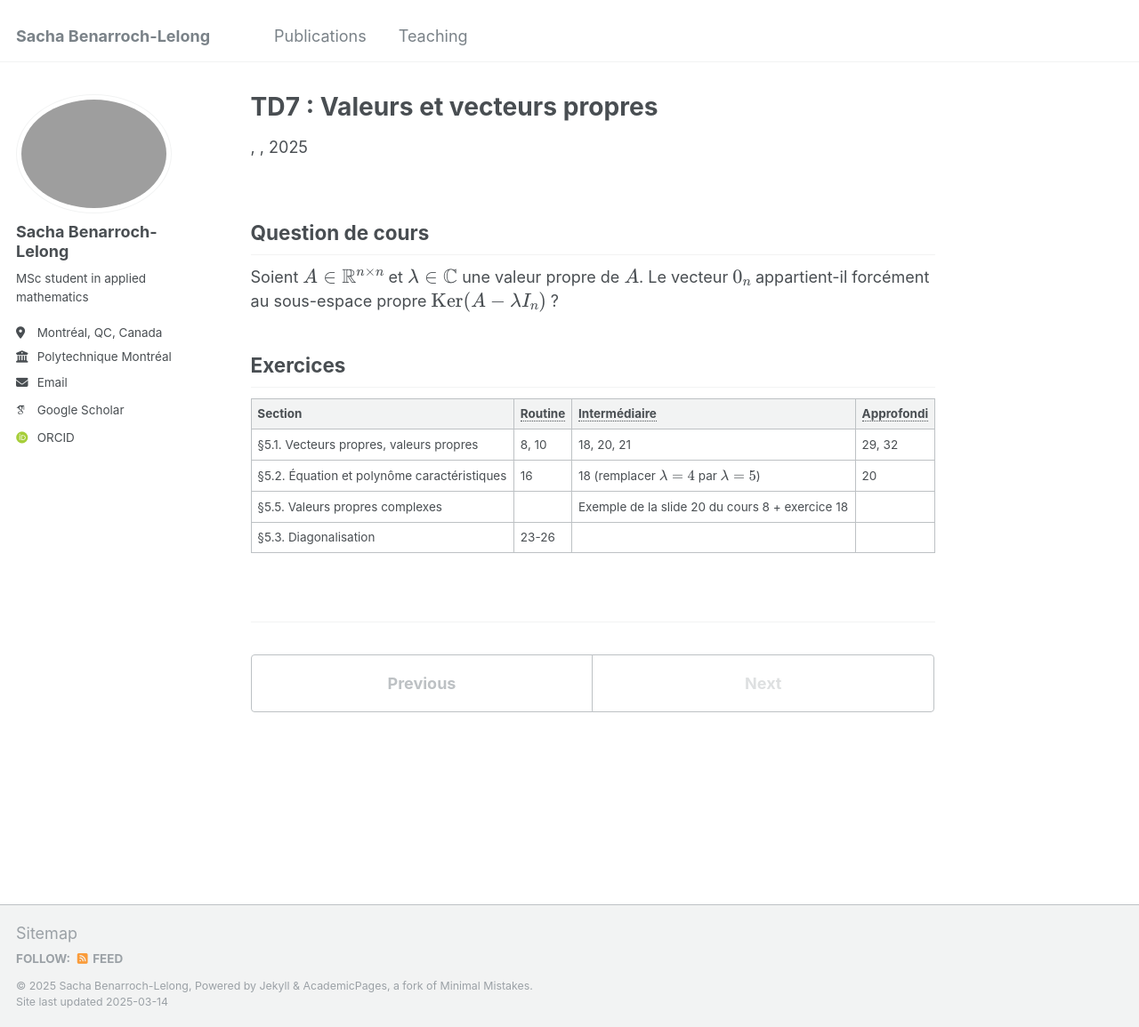
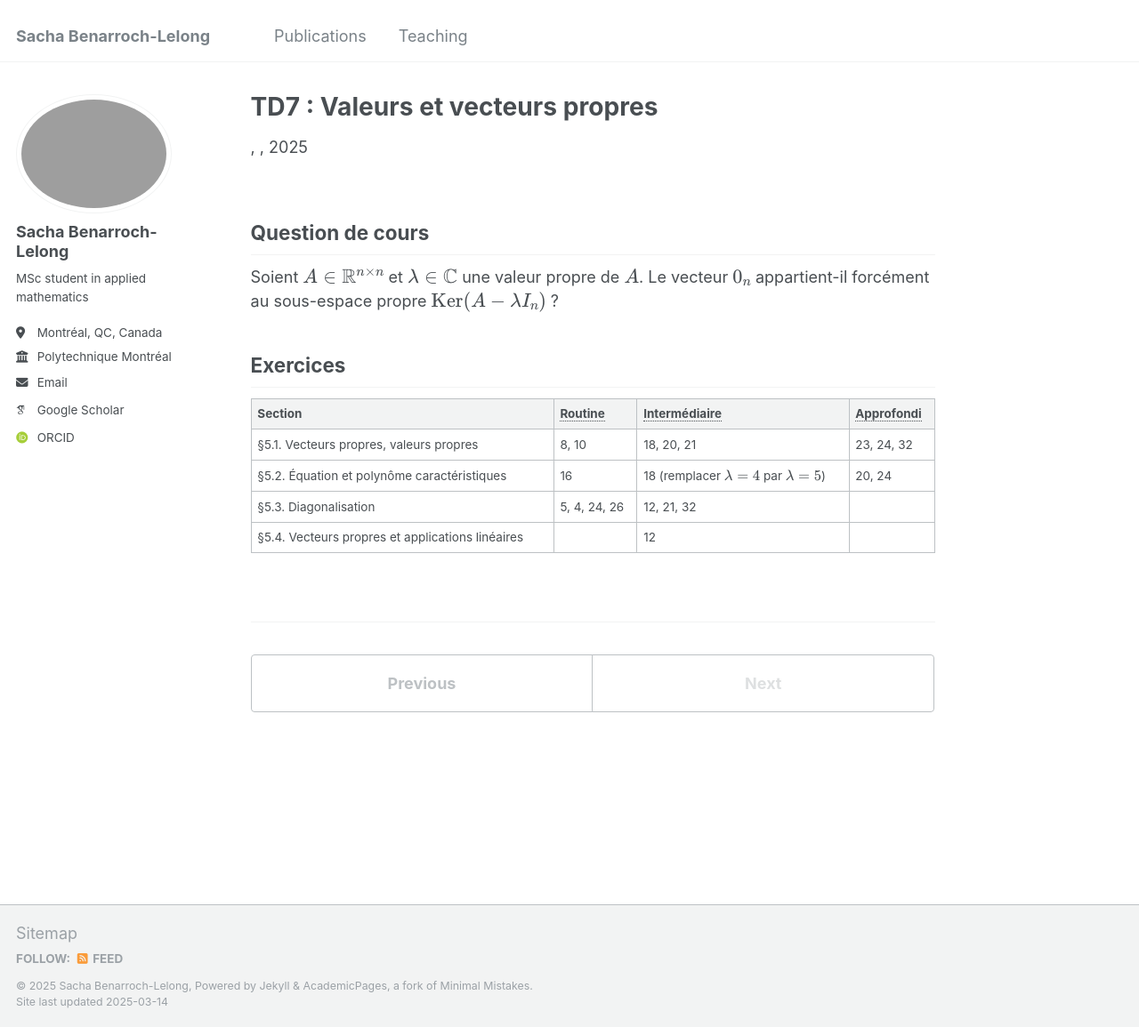
Before and after one commit to sblelong/sblelong.github.io, a Jekyll site: the page built from _teaching/mth1008/td7.md, in a window 1280 px wide and 1155 px high. Shown: the whole window at 89% size. Built offline with Jekyll 4.4.1, drawn with Linux system fonts in a browser that asks for light colours; some web fonts are replaced.

Commit message:
update td7

```diff
--- a/_teaching/mth1008/td7.md
+++ b/_teaching/mth1008/td7.md
@@ -9,12 +9,12 @@ Soient \\(A\in\mathbb{R}^{n\times n}\\) et \\(\lambda\in\mathbb{C}\\) une valeur
 
 ## Exercices
 
-| Section                                     | Routine | Intermédiaire                                      | Approfondi |
-| ------------------------------------------- | ------- | -------------------------------------------------- | ---------- |
-| §5.1. Vecteurs propres, valeurs propres     | 8, 10   | 18, 20, 21                                         | 29, 32     |
-| §5.2. Équation et polynôme caractéristiques | 16      | 18 (remplacer \\(\lambda=4\\) par \\(\lambda=5\\)) | 20         |
-| §5.5. Valeurs propres complexes             |         | Exemple de la slide 20 du cours 8 + exercice 18    |            |
-| §5.3. Diagonalisation                       | 23-26   |                                                    |            |
+| Section                                          | Routine      | Intermédiaire                                      | Approfondi |
+| ------------------------------------------------ | ------------ | -------------------------------------------------- | ---------- |
+| §5.1. Vecteurs propres, valeurs propres          | 8, 10        | 18, 20, 21                                         | 23, 24, 32 |
+| §5.2. Équation et polynôme caractéristiques      | 16           | 18 (remplacer \\(\lambda=4\\) par \\(\lambda=5\\)) | 20, 24     |
+| §5.3. Diagonalisation                            | 5, 4, 24, 26 | 12, 21, 32                                         |            |
+| §5.4. Vecteurs propres et applications linéaires |              | 12                                                 |            |
 
 
 *[Routine]: Exercices de base pour éveiller les premiers réflexes.
```
